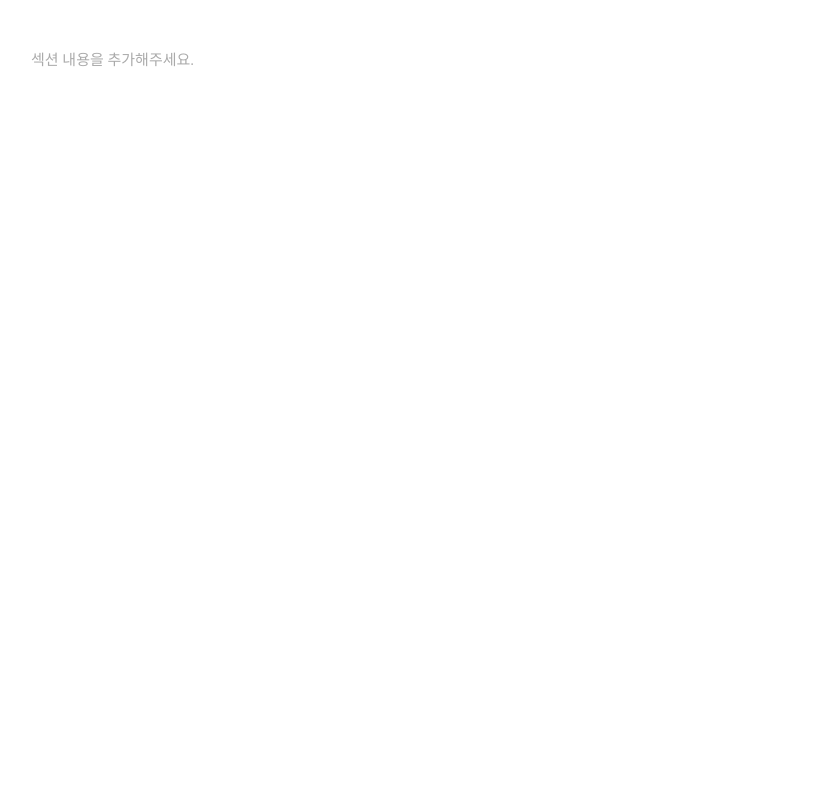
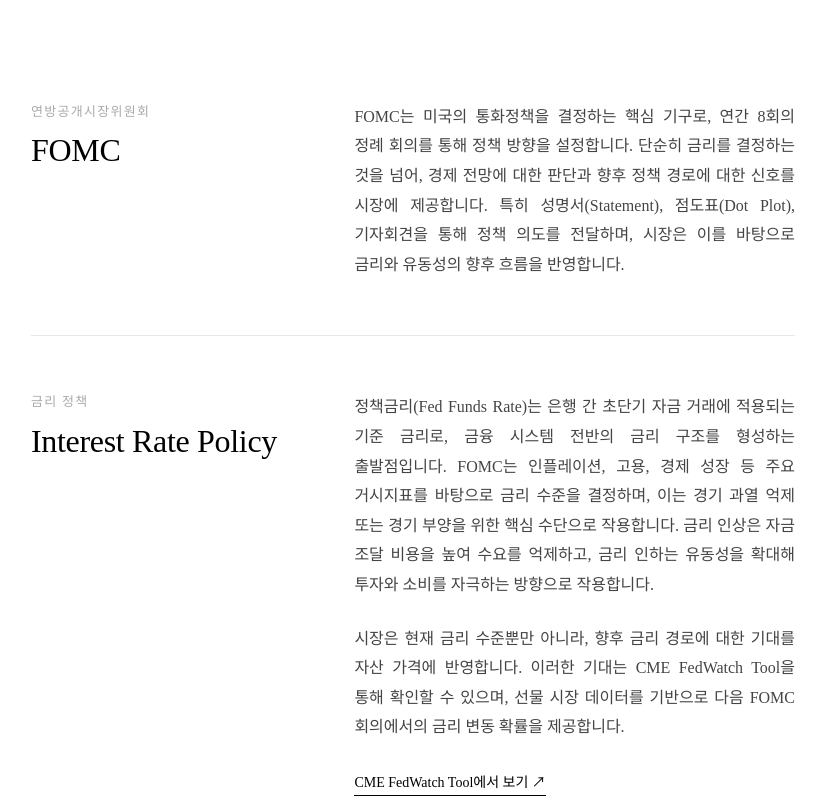
Before and after one commit to negamuster/yechanlee, a React (Vite) app: page /rates in a window 1280 px wide. Shown: the part 520-1320 px from the top of the page, without its empty margins (227-1053 px from the left). Before the commit the page ends 800 px from the top, so only its background shows below. Built offline with nearby package versions, Linux system fonts and the light colour scheme.

Commit message:
update fed page

```diff
--- a/src/pages/Equity.tsx
+++ b/src/pages/Equity.tsx
@@ -68,7 +68,7 @@ export default function Equity() {
       <section style={{ maxWidth: '860px', margin: '0 auto', padding: '0 48px 160px' }}>
         <div style={{ borderTop: '1px solid #e8e8e8', paddingTop: '64px' }}>
 
-          {indices.map((item, i) => (
+          {indices.map((item) => (
             <div
               key={item.name}
               style={{
@@ -83,7 +83,7 @@ export default function Equity() {
               {/* 왼쪽: 지수 이름 */}
               <div>
                 <p style={{ fontSize: '13px', letterSpacing: '0.1em', textTransform: 'uppercase', color: '#aaa', marginBottom: '12px' }}>
-                  {String(i + 1).padStart(2, '0')} · {item.region}
+                  {item.region}
                 </p>
                 <h2 style={{ fontSize: '36px', fontWeight: '400', letterSpacing: '-0.01em', lineHeight: '1.1', color: '#000' }}>
                   {item.name}
--- a/src/pages/Rates.tsx
+++ b/src/pages/Rates.tsx
@@ -1,4 +1,29 @@
 import { useNavigate } from 'react-router-dom'
+
+const sections = [
+  {
+    title: 'FOMC',
+    subtitle: '연방공개시장위원회',
+    desc: 'FOMC는 미국의 통화정책을 결정하는 핵심 기구로, 연간 8회의 정례 회의를 통해 정책 방향을 설정합니다. 단순히 금리를 결정하는 것을 넘어, 경제 전망에 대한 판단과 향후 정책 경로에 대한 신호를 시장에 제공합니다. 특히 성명서(Statement), 점도표(Dot Plot), 기자회견을 통해 정책 의도를 전달하며, 시장은 이를 바탕으로 금리와 유동성의 향후 흐름을 반영합니다.',
+    link: null,
+  },
+  {
+    title: 'Interest Rate Policy',
+    subtitle: '금리 정책',
+    desc: '정책금리(Fed Funds Rate)는 은행 간 초단기 자금 거래에 적용되는 기준 금리로, 금융 시스템 전반의 금리 구조를 형성하는 출발점입니다. FOMC는 인플레이션, 고용, 경제 성장 등 주요 거시지표를 바탕으로 금리 수준을 결정하며, 이는 경기 과열 억제 또는 경기 부양을 위한 핵심 수단으로 작용합니다. 금리 인상은 자금 조달 비용을 높여 수요를 억제하고, 금리 인하는 유동성을 확대해 투자와 소비를 자극하는 방향으로 작용합니다.',
+    linkDesc: '시장은 현재 금리 수준뿐만 아니라, 향후 금리 경로에 대한 기대를 자산 가격에 반영합니다. 이러한 기대는 CME FedWatch Tool을 통해 확인할 수 있으며, 선물 시장 데이터를 기반으로 다음 FOMC 회의에서의 금리 변동 확률을 제공합니다.',
+    link: {
+      url: 'https://www.cmegroup.com/markets/interest-rates/cme-fedwatch-tool.html',
+      label: 'CME FedWatch Tool에서 보기 ↗',
+    },
+  },
+  {
+    title: 'Policy Tools',
+    subtitle: '통화정책 수단',
+    desc: '중앙은행은 정책금리를 실제 시장에 전달하기 위해 다양한 수단을 활용합니다. 공개시장조작은 국채 매입·매도를 통해 시중 유동성을 직접 조절하는 핵심 수단이며, 재할인율 정책은 은행이 중앙은행으로부터 자금을 빌릴 때 적용되는 금리로 금융 시스템의 안전판 역할을 합니다. 지급준비율(Reserve Requirement)은 은행의 대출 가능 규모를 제한함으로써 신용 창출을 조절하는 수단입니다. 이러한 도구들은 함께 작동하며 금리 수준과 자금 흐름을 시장 전반에 전달합니다.',
+    link: null,
+  },
+]
 
 export default function Rates() {
   const navigate = useNavigate()
@@ -25,12 +50,73 @@ export default function Rates() {
         </p>
       </section>
 
-      {/* ── 내용 추가 구역 ── */}
+      {/* ── SECTIONS ── */}
       <section style={{ maxWidth: '860px', margin: '0 auto', padding: '0 48px 160px' }}>
         <div style={{ borderTop: '1px solid #e8e8e8', paddingTop: '64px' }}>
-          <p style={{ fontSize: '15px', lineHeight: '1.9', color: '#aaa' }}>
-            섹션 내용을 추가해주세요.
-          </p>
+
+          {sections.map((item) => (
+            <div
+              key={item.title}
+              style={{
+                display: 'grid',
+                gridTemplateColumns: '1fr 1.6fr',
+                gap: '48px',
+                padding: '56px 0',
+                borderBottom: '1px solid #e8e8e8',
+                alignItems: 'start',
+              }}
+            >
+              {/* 왼쪽: 제목 */}
+              <div>
+                <p style={{ fontSize: '13px', letterSpacing: '0.1em', textTransform: 'uppercase', color: '#aaa', marginBottom: '12px' }}>
+                  {item.subtitle}
+                </p>
+                <h2 style={{ fontSize: '32px', fontWeight: '400', letterSpacing: '-0.01em', lineHeight: '1.1', color: '#000' }}>
+                  {item.title}
+                </h2>
+              </div>
+
+              {/* 오른쪽: 설명 + 링크 */}
+              <div>
+                <p style={{ fontSize: '16px', lineHeight: '1.85', color: '#444', marginBottom: item.link ? '24px' : '0', textAlign: 'justify', wordBreak: 'keep-all' }}>
+                  {item.desc}
+                </p>
+
+                {item.link && (
+                  <>
+                    <p style={{ fontSize: '16px', lineHeight: '1.85', color: '#444', marginBottom: '28px', textAlign: 'justify', wordBreak: 'keep-all' }}>
+                      {item.linkDesc}
+                    </p>
+                    <a
+                      href={item.link.url}
+                      target="_blank"
+                      rel="noopener noreferrer"
+                      style={{ textDecoration: 'none' }}
+                    >
+                      <div
+                        style={{
+                          display: 'inline-flex',
+                          alignItems: 'center',
+                          gap: '8px',
+                          fontSize: '14px',
+                          color: '#000',
+                          borderBottom: '1px solid #000',
+                          paddingBottom: '2px',
+                          cursor: 'pointer',
+                          transition: 'opacity 0.15s',
+                        }}
+                        onMouseEnter={e => (e.currentTarget.style.opacity = '0.4')}
+                        onMouseLeave={e => (e.currentTarget.style.opacity = '1')}
+                      >
+                        {item.link.label}
+                      </div>
+                    </a>
+                  </>
+                )}
+              </div>
+            </div>
+          ))}
+
         </div>
       </section>
 
```
